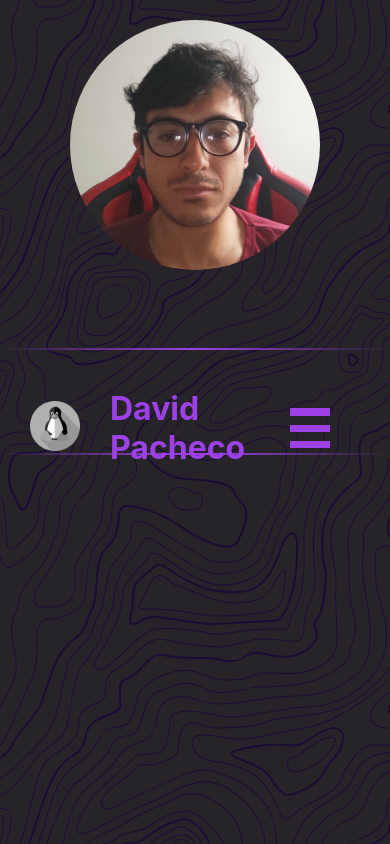
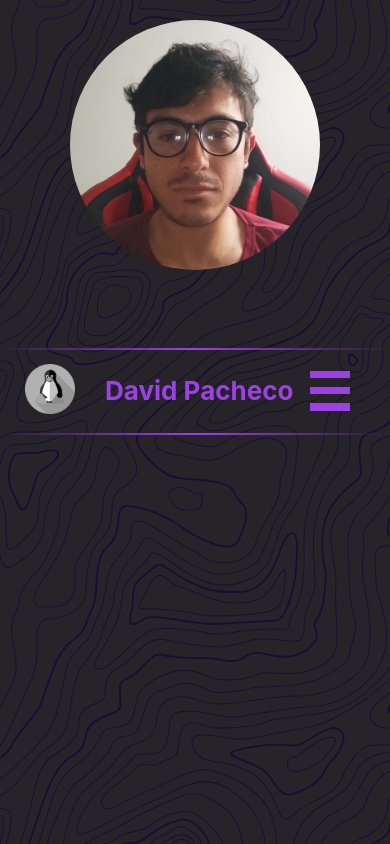
Before and after one commit to SplashyCoder/prove, a React (Create React App) app: page / in a window 390 px wide. Built offline with nearby package versions, Linux system fonts and the light colour scheme.

Commit message:
Correct name size and links

```diff
--- a/src/components/header/header.css
+++ b/src/components/header/header.css
@@ -19,7 +19,7 @@
     display: flex;
     justify-content: space-between;
     align-items: center;
-    padding: 10px;
+    /* padding: 10px; */
 }
 
 .Logo{
@@ -61,7 +61,7 @@
         /* background:#F0F0F1; */
         margin: 0;
         position:sticky;
-        height: 80px;
+        height: 60px;
         /* top: -20; */
     }
     .Logo>h1{
@@ -73,7 +73,7 @@
         width: 100%;
         height: 100vh;
         background: #2c3e50;
-        top: 450px;
+        top: 435px;
         left: -100%;
         text-align: center;
         transition: all .5s;
@@ -86,7 +86,7 @@
         display: flex;
         justify-content: space-between;
         align-items: center;
-        padding: 10px;
+        /* padding: 10px; */
     }
 
 
@@ -96,6 +96,7 @@
         overflow: hidden;
         justify-content: space;
         margin-left: 20px;
+        font-size: 13px;
     }
     .main_logo{
         position: relative;
@@ -103,6 +104,7 @@
         height: 50px;
         filter: grayscale();
         margin-right: 10px;
+        margin-left: 5px;
     }
     .checkbtn{
         display: block;
@@ -114,7 +116,7 @@
         flex-direction: column;
         cursor: pointer;
         gap: 9px;
-        margin-right: 10px;
+        margin-right: 0;
     }
     .line{
         flex-grow: 1;
--- a/src/components/header/header.js
+++ b/src/components/header/header.js
@@ -22,11 +22,11 @@ const Header = ({titulo,logo}) =>(
                 </div>
             </label>
             <nav className='nav'>
-                <NavLink id='HederLink' to = "index.html" onChange={Header}>Home</NavLink>
-                <NavLink id='HederLink' to = "" onClick={CloseEvent} >Projects</NavLink>
-                <NavLink id='HederLink' to = "/" onClick={CloseEvent} >Education</NavLink>
-                <NavLink id='HederLink' to = "/" onClick={CloseEvent} >About</NavLink>
-                <NavLink id='HederLink' to = "/" onClick={CloseEvent} >contact</NavLink>
+                <NavLink id='HederLink' to =".Header"  >Home</NavLink>
+                <NavLink id='HederLink' to = "index.html"  >Projects</NavLink>
+                <NavLink id='HederLink' to = "index.html"  >Education</NavLink>
+                <NavLink id='HederLink' to = "index.html"  >About</NavLink>
+                <NavLink id='HederLink' to = "index.html"  >contact</NavLink>
             </nav>
 
         </div>
```
